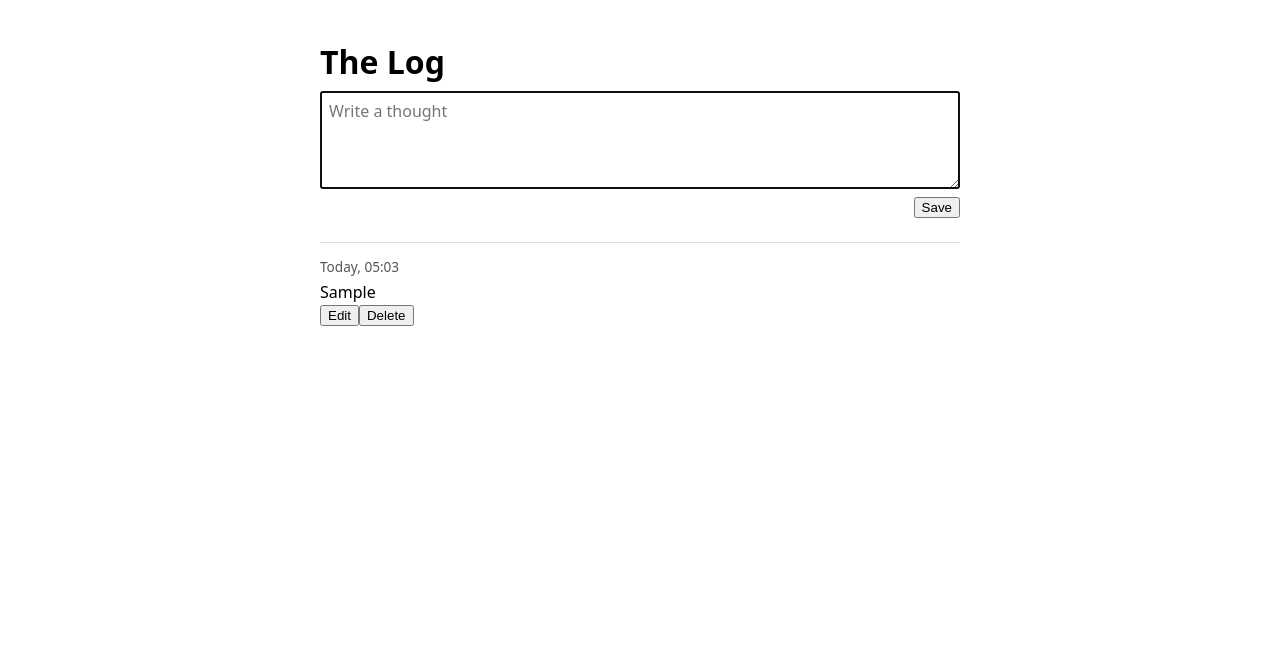
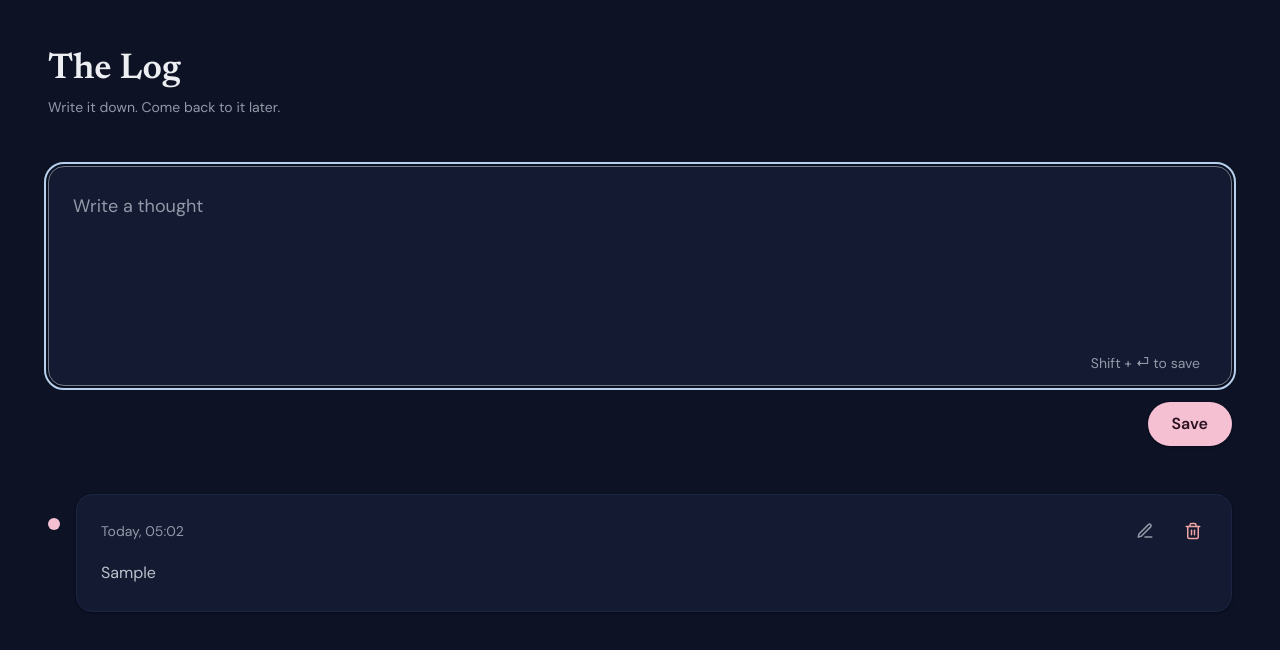
Before and after one commit to joisse1101/the-log, a React (Vite) app: page / in a window 1280 px wide. Both pictures are taken after typing "Sample" into the empty fields and a click on the button "Save". Shown: the top 650 px of the page. Built offline with nearby package versions, Linux system fonts and the light colour scheme.

Commit message:
style(ui): match the thought capture look of the design canvas

```diff
--- a/src/AppShell.css
+++ b/src/AppShell.css
@@ -1,147 +1,476 @@
+@import './styles/tokens.css';
+
+*,
+*::before,
+*::after {
+  box-sizing: border-box;
+}
+
+body {
+  margin: 0;
+  background: var(--bg);
+  color: var(--text-secondary);
+  font: var(--text-body);
+}
+
+button,
+textarea {
+  font: inherit;
+}
+
+.visually-hidden {
+  position: absolute;
+  width: 1px;
+  height: 1px;
+  margin: -1px;
+  padding: 0;
+  overflow: hidden;
+  clip-path: inset(50%);
+  white-space: nowrap;
+  border: 0;
+}
+
+/* Page */
 .app-shell {
-  max-width: 40rem;
   margin: 0 auto;
-  padding: 2rem 1rem;
-  font-family: system-ui, sans-serif;
+  padding: var(--space-7) var(--space-4) var(--space-8);
+  display: flex;
+  flex-direction: column;
+  gap: var(--space-7);
+}
+
+.app-shell__header {
+  display: flex;
+  flex-direction: column;
+  gap: var(--space-1);
 }
 
 .app-shell__title {
-  margin: 0 0 0.5rem;
-  font-size: 2rem;
+  margin: 0;
+  font: var(--text-display);
+  color: var(--text-primary);
 }
 
+.app-shell__tagline {
+  margin: 0;
+  font: var(--text-meta);
+  color: var(--text-tertiary);
+}
+
+@media (min-width: 40rem) {
+  .app-shell {
+    padding-right: 48px;
+    padding-left: 48px;
+  }
+}
+
+/* Phone: the Save button sits full width under the box */
+@media (max-width: 39.999rem) {
+  .thought-box__actions {
+    justify-content: stretch;
+  }
+
+  .thought-box__save {
+    flex: 1;
+  }
+}
+
+/* Buttons */
+.button {
+  display: inline-flex;
+  align-items: center;
+  justify-content: center;
+  min-height: 44px;
+  padding: var(--space-3) var(--space-5);
+  border: 0;
+  border-radius: var(--radius-full);
+  font: var(--text-button);
+  cursor: pointer;
+  transition: background-color 150ms, box-shadow 150ms;
+}
+
+.button--primary {
+  background: var(--primary);
+  color: var(--on-primary);
+  box-shadow: var(--shadow-1);
+}
+
+.button--primary:hover {
+  background: var(--primary-hover);
+  box-shadow: var(--shadow-2);
+}
+
+.button--primary:active {
+  background: var(--primary-pressed);
+}
+
+.button--secondary {
+  background: var(--secondary);
+  color: var(--on-secondary);
+}
+
+.button--secondary:hover {
+  background: var(--secondary-hover);
+}
+
+.button--danger {
+  background: var(--danger);
+  color: var(--on-danger);
+  box-shadow: var(--shadow-1);
+}
+
+.button--danger:hover {
+  box-shadow: var(--shadow-2);
+  filter: brightness(1.08);
+}
+
+.icon-button {
+  display: inline-flex;
+  align-items: center;
+  justify-content: center;
+  width: 44px;
+  height: 44px;
+  padding: 0;
+  border: 0;
+  border-radius: var(--radius-sm);
+  background: transparent;
+  color: var(--text-tertiary);
+  cursor: pointer;
+  transition: background-color 150ms, color 150ms;
+}
+
+.icon-button:hover {
+  background: var(--secondary);
+  color: var(--on-secondary);
+}
+
+.icon-button--danger {
+  color: var(--danger);
+}
+
+.icon-button--danger:hover {
+  background: var(--danger);
+  color: var(--on-danger);
+}
+
+.button:focus-visible,
+.icon-button:focus-visible,
+.thought-field__input:focus-visible {
+  outline: 2px solid var(--focus);
+  outline-offset: 2px;
+}
+
+/* Thought box and the edit box share one look */
 .thought-box {
   display: flex;
   flex-direction: column;
-  gap: 0.5rem;
-  margin-bottom: 1.5rem;
+  gap: var(--space-4);
 }
 
-.thought-box__input {
-  min-height: 5rem;
-  padding: 0.5rem;
-  font: inherit;
+.thought-box__actions {
+  display: flex;
+  justify-content: flex-end;
 }
 
-.thought-box__save {
-  align-self: flex-end;
+.thought-field {
+  position: relative;
 }
 
-.thought-box__error {
-  margin: 0;
-  color: #b00020;
+.thought-field__input {
+  display: block;
+  width: 100%;
+  min-height: 220px;
+  padding: var(--space-5) var(--space-5) var(--space-7);
+  resize: none;
+  background: var(--surface);
+  color: var(--text-secondary);
+  border: 1px solid var(--border-control);
+  border-radius: var(--radius-lg);
+  box-shadow: var(--shadow-1);
+  font: var(--text-entry);
+  font-family: var(--font-ui);
+  white-space: pre-wrap;
+  overflow-wrap: anywhere;
+  field-sizing: content;
+  /* Grows with the text, then stops at the screen height and scrolls inside. */
+  max-height: calc(100dvh - 44px - var(--space-4) * 3);
+  overflow-x: hidden;
+  overflow-y: auto;
 }
 
+.edit-dialog .thought-field__input {
+  max-height: none;
+}
+
+.edit-dialog .thought-field__input {
+  box-shadow: none;
+}
+
+.edit-dialog .thought-field__hint {
+  right: var(--space-5);
+}
+
+.thought-field__input::placeholder {
+  color: var(--text-tertiary);
+  opacity: 1;
+}
+
+.thought-field__hint {
+  position: absolute;
+  right: var(--space-6);
+  bottom: var(--space-3);
+  font: var(--text-meta);
+  color: var(--text-tertiary);
+  pointer-events: none;
+}
+
+.thought-box__notice,
+.thought-box__error,
+.edit-dialog__error,
+.delete-dialog__error {
+  margin: 0;
+  font: var(--text-label);
+}
+
+.thought-box__notice {
+  color: var(--text-tertiary);
+}
+
+.thought-box__error,
+.edit-dialog__error,
+.delete-dialog__error {
+  color: var(--danger);
+}
+
+/* Log */
 .log-list {
+  margin: 0;
+  padding: 0;
+  list-style: none;
+  display: flex;
+  flex-direction: column;
+  gap: var(--space-5);
+}
+
+.log-list__row {
+  display: grid;
+  grid-template-columns: 12px minmax(0, 1fr);
+  column-gap: var(--space-4);
+}
+
+.log-list__rail {
+  display: flex;
+  flex-direction: column;
+  align-items: center;
+  padding-top: var(--space-5);
+}
+
+.log-list__dot {
+  width: 12px;
+  height: 12px;
+  flex: none;
+  border-radius: var(--radius-full);
+  background: var(--text-tertiary);
+}
+
+.log-list__row:first-child .log-list__dot {
+  background: var(--primary);
+}
+
+.log-list__line {
+  width: 2px;
+  flex-grow: 1;
+  margin-top: var(--space-2);
+  background: var(--border-control);
+  opacity: 0.5;
+}
+
+.log-list__item {
+  min-width: 0;
+  padding: var(--space-5);
+  display: flex;
+  flex-direction: column;
+  gap: var(--space-4);
+  background: var(--surface);
+  border: 1px solid var(--border);
+  border-radius: var(--radius-lg);
+  box-shadow: var(--shadow-1);
+  transition: box-shadow 150ms;
+}
+
+.log-list__item:hover {
+  box-shadow: var(--shadow-2);
+}
+
+.log-list__header {
+  display: flex;
+  align-items: center;
+  justify-content: space-between;
+  gap: var(--space-2);
+  margin: -10px -8px -10px 0;
+}
+
+.log-list__time {
+  font: var(--text-meta);
+  color: var(--text-tertiary);
+}
+
+.log-list__buttons {
+  display: flex;
+  gap: var(--space-1);
+}
+
+.log-list__text {
+  margin: 0;
+  max-width: 65ch;
+  font: 400 16px/1.75 var(--font-ui);
+  color: var(--text-secondary);
+  white-space: pre-wrap;
+  overflow-wrap: anywhere;
+}
+
+.log-list__tags {
+  display: flex;
+  flex-wrap: wrap;
+  gap: var(--space-2);
   margin: 0;
   padding: 0;
   list-style: none;
 }
 
-.log-list__item {
-  padding: 0.75rem 0;
-  border-top: 1px solid #ddd;
+.log-list__tag {
+  padding: 2px var(--space-2);
+  border: 1px solid var(--secondary-hover);
+  border-radius: var(--radius-sm);
+  font: var(--text-label);
+  color: var(--secondary-text);
+  overflow-wrap: anywhere;
 }
 
-.log-list__time {
-  color: #555;
-  font-size: 0.85rem;
+/* Dialogs */
+.dialog-layer {
+  position: fixed;
+  inset: 0;
+  z-index: 20;
+  display: flex;
+  align-items: center;
+  justify-content: center;
+  padding: var(--space-4);
 }
 
-.log-list__tags {
-  display: flex;
-  flex-wrap: wrap;
-  gap: 0.5rem;
-  margin: 0.25rem 0 0;
-  padding: 0;
-  list-style: none;
+.dialog-scrim {
+  position: absolute;
+  inset: 0;
+  background: var(--scrim);
 }
 
-.log-list__tag {
-  color: #555;
-  font-size: 0.85rem;
+.edit-dialog,
+.delete-dialog {
+  position: relative;
+  width: 100%;
+  max-height: 100%;
+  overflow-y: auto;
+  padding: var(--space-6);
+  display: flex;
+  flex-direction: column;
+  gap: var(--space-5);
+  background: var(--surface-raised);
+  border: 1px solid var(--border);
+  border-radius: var(--radius-xl);
+  box-shadow: var(--shadow-5);
 }
 
 .edit-dialog {
-  position: fixed;
-  inset: 20% 1rem auto;
-  max-width: 36rem;
-  margin: 0 auto;
-  padding: 1rem;
-  display: flex;
-  flex-direction: column;
-  gap: 0.5rem;
-  background: #fff;
-  border: 1px solid #999;
-  box-shadow: 0 4px 16px rgb(0 0 0 / 20%);
+  max-width: 640px;
 }
 
 .delete-dialog {
-  position: fixed;
-  inset: 20% 1rem auto;
-  max-width: 36rem;
-  margin: 0 auto;
-  padding: 1rem;
+  max-width: 480px;
+}
+
+.dialog-heading {
   display: flex;
   flex-direction: column;
-  gap: 0.5rem;
-  background: #fff;
-  border: 1px solid #999;
-  box-shadow: 0 4px 16px rgb(0 0 0 / 20%);
+  gap: var(--space-1);
 }
 
-.delete-dialog__title {
+.delete-dialog__title,
+.edit-dialog__title {
   margin: 0;
-  font-size: 1.25rem;
+  font: var(--text-heading);
+  color: var(--text-primary);
 }
 
-.delete-dialog__time,
-.delete-dialog__note {
+.dialog-top {
+  display: flex;
+  align-items: flex-start;
+  justify-content: space-between;
+  gap: var(--space-4);
+}
+
+.dialog-top .icon-button {
+  width: 40px;
+  height: 40px;
+  margin: -4px -8px 0 0;
+}
+
+.edit-dialog__tips {
   margin: 0;
-  color: #555;
-  font-size: 0.85rem;
+  font: var(--text-meta);
+  color: var(--text-tertiary);
+}
+
+.edit-dialog__time,
+.delete-dialog__time {
+  margin: 0;
+  font: var(--text-meta);
+  color: var(--text-tertiary);
+}
+
+.edit-dialog .thought-field__input {
+  min-height: 240px;
+}
+
+.delete-dialog__preview {
+  display: flex;
+  flex-direction: column;
+  gap: var(--space-1);
+  padding: var(--space-4);
+  background: var(--bg);
+  border: 1px solid var(--border);
+  border-radius: var(--radius-sm);
 }
 
 .delete-dialog__text {
   margin: 0;
+  font: var(--text-meta);
+  color: var(--text-secondary);
   white-space: pre-wrap;
+  overflow-wrap: anywhere;
+  display: -webkit-box;
+  -webkit-box-orient: vertical;
+  -webkit-line-clamp: 7;
+  line-clamp: 7;
+  overflow: hidden;
 }
 
-.delete-dialog__error {
+.delete-dialog__note {
   margin: 0;
-  color: #b00020;
+  font: var(--text-body);
+  color: var(--text-secondary);
 }
 
+.edit-dialog__actions,
 .delete-dialog__actions {
   display: flex;
-  gap: 0.5rem;
   justify-content: flex-end;
+  gap: var(--space-2);
 }
 
-.edit-dialog__time {
-  margin: 0;
-  color: #555;
-  font-size: 0.85rem;
+@media (prefers-reduced-motion: reduce) {
+  .button,
+  .icon-button,
+  .log-list__item {
+    transition: none;
+  }
 }
-
-.edit-dialog__input {
-  min-height: 6rem;
-  padding: 0.5rem;
-  font: inherit;
-}
-
-.edit-dialog__error {
-  margin: 0;
-  color: #b00020;
-}
-
-.edit-dialog__actions {
-  display: flex;
-  gap: 0.5rem;
-  justify-content: flex-end;
-}
-
-.log-list__text {
-  margin: 0.25rem 0 0;
-  white-space: pre-wrap;
-}
--- a/src/AppShell.tsx
+++ b/src/AppShell.tsx
@@ -1,4 +1,4 @@
-import { useMemo, useState } from 'react'
+import { useEffect, useMemo, useRef, useState } from 'react'
 import './AppShell.css'
 import { DeleteThoughtDialog } from './thoughts/DeleteThoughtDialog'
 import { EditThoughtDialog } from './thoughts/EditThoughtDialog'
@@ -15,23 +15,52 @@ export default function AppShell() {
   const [thoughts, setThoughts] = useState<Thought[]>(() => service.list())
   const [editing, setEditing] = useState<Thought | null>(null)
   const [deleting, setDeleting] = useState<Thought | null>(null)
+  const heading = useRef<HTMLHeadingElement>(null)
+  const opener = useRef<HTMLElement | null>(null)
+  const returnFocus = useRef(false)
+
+  // After a dialog closes, focus goes back to the button that opened it,
+  // or to the heading when that button is gone (its thought was deleted).
+  useEffect(() => {
+    if (editing !== null || deleting !== null || !returnFocus.current) return
+    returnFocus.current = false
+    const target = opener.current?.isConnected ? opener.current : heading.current
+    target?.focus()
+  }, [editing, deleting])
+
+  function openDialog(open: () => void) {
+    opener.current = document.activeElement instanceof HTMLElement ? document.activeElement : null
+    open()
+  }
+
+  function closeDialog(close: () => void) {
+    returnFocus.current = true
+    close()
+  }
 
   return (
     <main className="app-shell">
-      <h1 className="app-shell__title">The Log</h1>
+      <header className="app-shell__header">
+        <h1 ref={heading} tabIndex={-1} className="app-shell__title">The Log</h1>
+        <p className="app-shell__tagline">Write it down. Come back to it later.</p>
+      </header>
       <ThoughtBox
         service={service}
         unsaved={unsaved}
         onSaved={(thought) => setThoughts((current) => [thought, ...current])}
       />
-      <LogList thoughts={thoughts} onEdit={setEditing} onDelete={setDeleting} />
+      <LogList
+        thoughts={thoughts}
+        onEdit={(thought) => openDialog(() => setEditing(thought))}
+        onDelete={(thought) => openDialog(() => setDeleting(thought))}
+      />
       {deleting !== null && (
         <DeleteThoughtDialog
           key={deleting.id}
           service={service}
           thought={deleting}
           onDeleted={(id) => setThoughts((current) => current.filter((thought) => thought.id !== id))}
-          onClose={() => setDeleting(null)}
+          onClose={() => closeDialog(() => setDeleting(null))}
         />
       )}
       {editing !== null && (
@@ -42,7 +71,7 @@ export default function AppShell() {
           onSaved={(saved) =>
             setThoughts((current) => current.map((thought) => (thought.id === saved.id ? saved : thought)))
           }
-          onClose={() => setEditing(null)}
+          onClose={() => closeDialog(() => setEditing(null))}
         />
       )}
     </main>
--- a/src/thoughts/LogList.tsx
+++ b/src/thoughts/LogList.tsx
@@ -12,14 +12,48 @@ export function LogList({ thoughts, onEdit, onDelete }: LogListProps) {
   const now = new Date()
   return (
     <ul className="log-list">
-      {thoughts.map((thought) => (
-        <li key={thought.id} className="log-list__item">
-          <time className="log-list__time" dateTime={thought.createdAt}>
-            {formatThoughtTime(thought.createdAt, now)}
-          </time>
+      {thoughts.map((thought, index) => (
+        <li key={thought.id} className="log-list__row">
+          <div className="log-list__rail" aria-hidden="true">
+            <span className="log-list__dot" />
+            {index < thoughts.length - 1 && <span className="log-list__line" />}
+          </div>
+          <article className="log-list__item">
+          <div className="log-list__header">
+            <time className="log-list__time" dateTime={thought.createdAt}>
+              {formatThoughtTime(thought.createdAt, now)}
+            </time>
+            <div className="log-list__buttons">
+              <button
+                type="button"
+                className="icon-button log-list__edit"
+                aria-label={`Edit thought, ${formatThoughtTime(thought.createdAt, now)}`}
+                onClick={() => onEdit(thought)}
+              >
+                <svg width="18" height="18" viewBox="0 0 24 24" fill="none" stroke="currentColor" strokeWidth="2" strokeLinecap="round" strokeLinejoin="round" aria-hidden="true">
+                  <path d="M12 20h9" />
+                  <path d="M16.5 3.5a2.12 2.12 0 0 1 3 3L7 19l-4 1 1-4Z" />
+                </svg>
+              </button>
+              <button
+                type="button"
+                className="icon-button icon-button--danger log-list__delete"
+                aria-label={`Delete thought, ${formatThoughtTime(thought.createdAt, now)}`}
+                onClick={() => onDelete(thought)}
+              >
+                <svg width="18" height="18" viewBox="0 0 24 24" fill="none" stroke="currentColor" strokeWidth="2" strokeLinecap="round" strokeLinejoin="round" aria-hidden="true">
+                  <path d="M3 6h18" />
+                  <path d="M19 6v14a2 2 0 0 1-2 2H7a2 2 0 0 1-2-2V6" />
+                  <path d="M8 6V4a2 2 0 0 1 2-2h4a2 2 0 0 1 2 2v2" />
+                  <path d="M10 11v6" />
+                  <path d="M14 11v6" />
+                </svg>
+              </button>
+            </div>
+          </div>
           <p className="log-list__text">{thought.text}</p>
           {thought.tags.length > 0 && (
-            <ul className="log-list__tags">
+            <ul className="log-list__tags" aria-label="Tags">
               {thought.tags.map((tag) => (
                 <li key={tag} className="log-list__tag">
                   #{tag}
@@ -27,12 +61,7 @@ export function LogList({ thoughts, onEdit, onDelete }: LogListProps) {
               ))}
             </ul>
           )}
-          <button type="button" className="log-list__edit" onClick={() => onEdit(thought)}>
-            Edit
-          </button>
-          <button type="button" className="log-list__delete" onClick={() => onDelete(thought)}>
-            Delete
-          </button>
+          </article>
         </li>
       ))}
     </ul>
--- a/src/thoughts/ThoughtBox.tsx
+++ b/src/thoughts/ThoughtBox.tsx
@@ -71,15 +71,24 @@ export function ThoughtBox({ service, unsaved, onSaved }: ThoughtBoxProps) {
 
   return (
     <div className="thought-box">
+      <div className="thought-field">
         <textarea
           ref={boxRef}
-        className="thought-box__input"
+          className="thought-field__input thought-box__input"
           aria-label="Thought"
+          aria-describedby="thought-box-hint"
           placeholder="Write a thought"
           value={text}
-        onChange={(event) => handleInput(event.target.value)}
+          onChange={(event) => {
+            handleInput(event.target.value)
+            setError(null)
+          }}
           onKeyDown={handleKeyDown}
         />
+        <span id="thought-box-hint" className="thought-field__hint">
+          Shift + ⏎ to save
+        </span>
+      </div>
       {keepBlocked && (
         <p className="thought-box__notice" role="status">
           {KEEP_BLOCKED_MESSAGE}
@@ -90,9 +99,11 @@ export function ThoughtBox({ service, unsaved, onSaved }: ThoughtBoxProps) {
           {error}
         </p>
       )}
-      <button type="button" className="thought-box__save" onClick={save}>
+      <div className="thought-box__actions">
+        <button type="button" className="button button--primary thought-box__save" onClick={save}>
           Save
         </button>
       </div>
+    </div>
   )
 }
```
Lines whose indentation alone changed are shown as unchanged.
